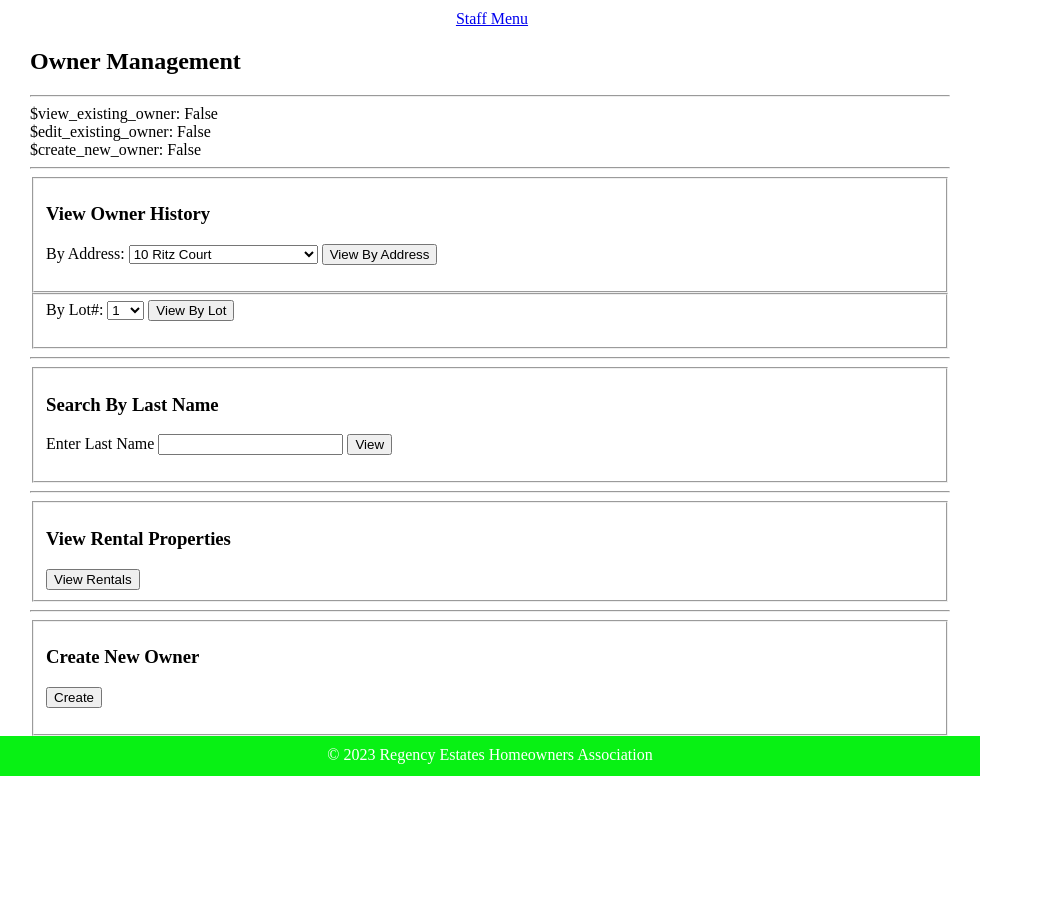
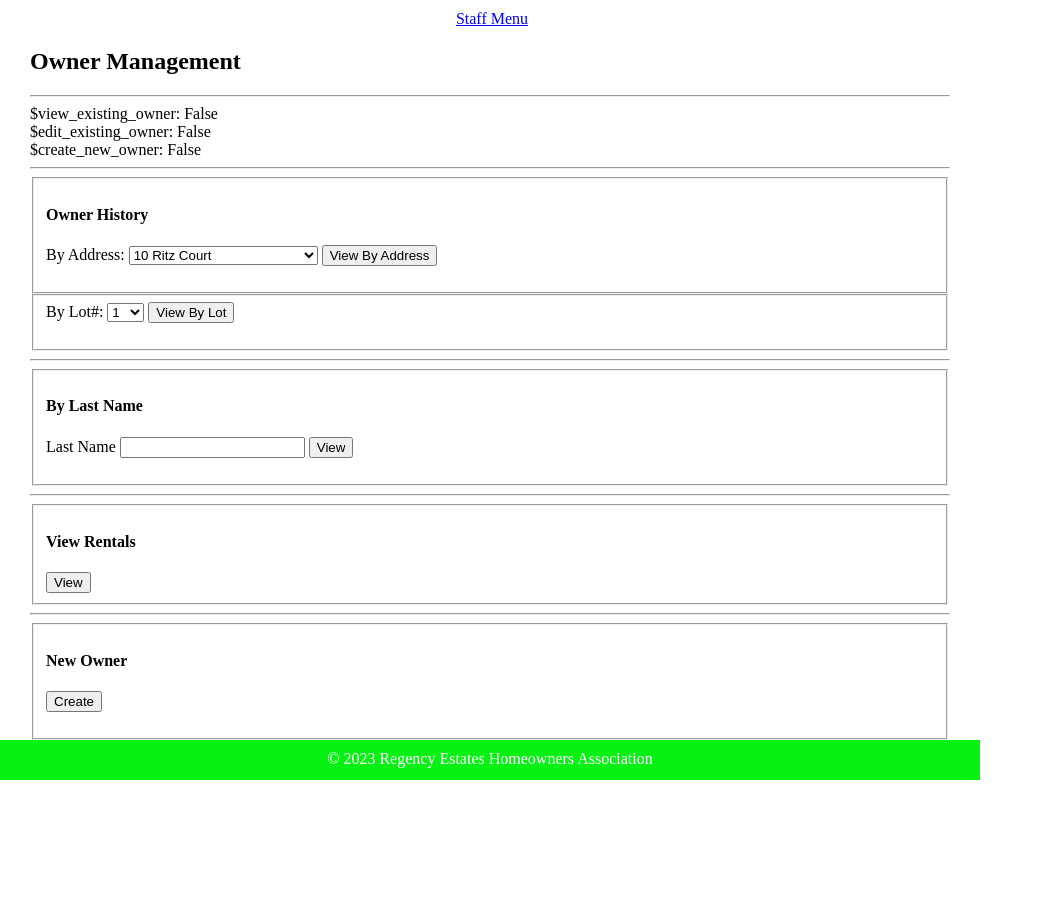
Before and after one commit to StevenLGomez/RegencyWeb, a PHP site: page /staff/owners/index.php in a window 1280 px wide. Shown: the part 40-950 px from the top of the page, without its empty margins (0-1043 px from the left). Run offline with PHP 8.4, Linux system fonts and the light colour scheme; data comes from the database, SQL or seed files in the repository.

Commit message:
Some cleanup for clarifying workflow

```diff
--- a/html/public/staff/owners/index.php
+++ b/html/public/staff/owners/index.php
@@ -192,7 +192,7 @@
             <!-- Form for Searching by Address -->
             <form action="" method="post">
             <fieldset>
-                <h3>View Owner History</h3>
+                <h4>Owner History</h4>
 
                 <!-- The ADDRESS pull down select item -->
                 <div class="actions">
@@ -245,10 +245,10 @@
 
             <form action="" method="post">
             <fieldset>
-                <h3>Search By Last Name</h3>
+                <h4>By Last Name</h4>
                 <!-- The Last Name Entry Box -->
                 <div class="actions">
-                    <label for "last_name">Enter Last Name</label>
+                    <label for "last_name">Last Name</label>
                     <input type="text" id="last_name" name="last_name">
                     <input type="submit" name="view_owner" value="View" />
                 </div>
@@ -263,9 +263,9 @@
             <!-- Form for Searching for Rental owners -->
             <form action="" method="post">
             <fieldset>
-                <h3>View Rental Properties</h3>
+                <h4>View Rentals</h4>
                 <div id="actions">
-                    <input type="submit" name="view_rentals" value="View Rentals" />
+                    <input type="submit" name="view_rentals" value="View" />
                 </div>
             </fieldset>
             </form>
@@ -278,7 +278,7 @@
             <form action="" method="post">
             <fieldset>
                 <!-- Create New Owner -->
-                <h3>Create New Owner</h3>
+                <h4>New Owner</h4>
                 <div class="actions">
                     <input type="submit" name="create_owner" value="Create" />
                 </div>
```
Also changed, not shown: requirements/owners/README.md.
